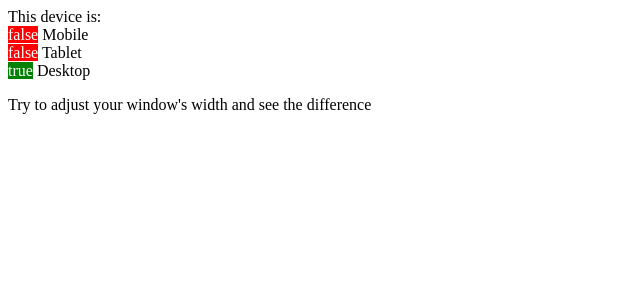
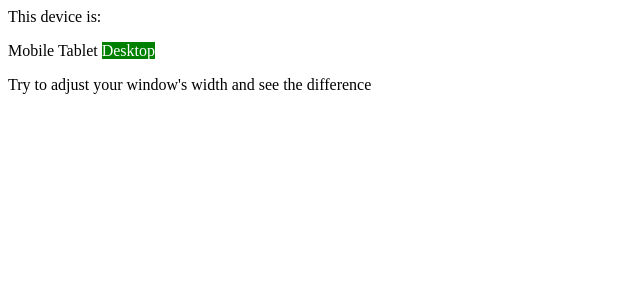
Before and after one commit to pobch/use-detect-device, a React (Create React App) app: page / in a window 1280 px wide. Shown: the top 300 px of the page, without its empty margins (0-640 px from the left). Built offline with nearby package versions, Linux system fonts and the light colour scheme.

Commit message:
changed css a little bit

```diff
--- a/src/App.js
+++ b/src/App.js
@@ -6,24 +6,19 @@ const App = () => {
   return (
     <div>
       <div>This device is:</div>
-      <div>
-        <span style={{ backgroundColor: isMobile ? 'green' : 'red', color: 'white' }}>
-          {isMobile.toString()}
+      <p>
+        <span style={{ backgroundColor: isMobile && 'green', color: isMobile ? 'white' : 'black' }}>
+          Mobile
         </span>{' '}
-        Mobile
-      </div>
-      <div>
-        <span style={{ backgroundColor: isTablet ? 'green' : 'red', color: 'white' }}>
-          {isTablet.toString()}
+        <span style={{ backgroundColor: isTablet && 'green', color: isTablet ? 'white' : 'black' }}>
+          Tablet
         </span>{' '}
-        Tablet
-      </div>
-      <div>
-        <span style={{ backgroundColor: isDesktop ? 'green' : 'red', color: 'white' }}>
-          {isDesktop.toString()}
-        </span>{' '}
-        Desktop
-      </div>
+        <span
+          style={{ backgroundColor: isDesktop && 'green', color: isDesktop ? 'white' : 'black' }}
+        >
+          Desktop
+        </span>
+      </p>
       <p>Try to adjust your window's width and see the difference</p>
     </div>
   )
```
